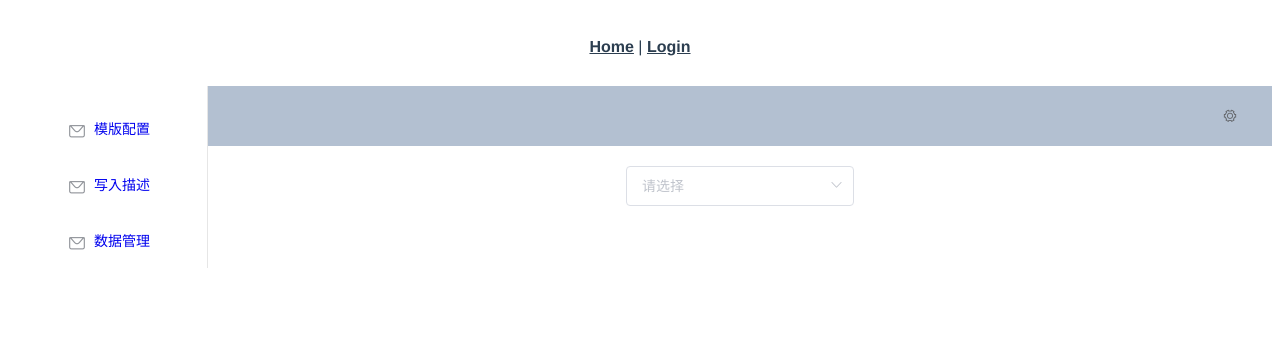
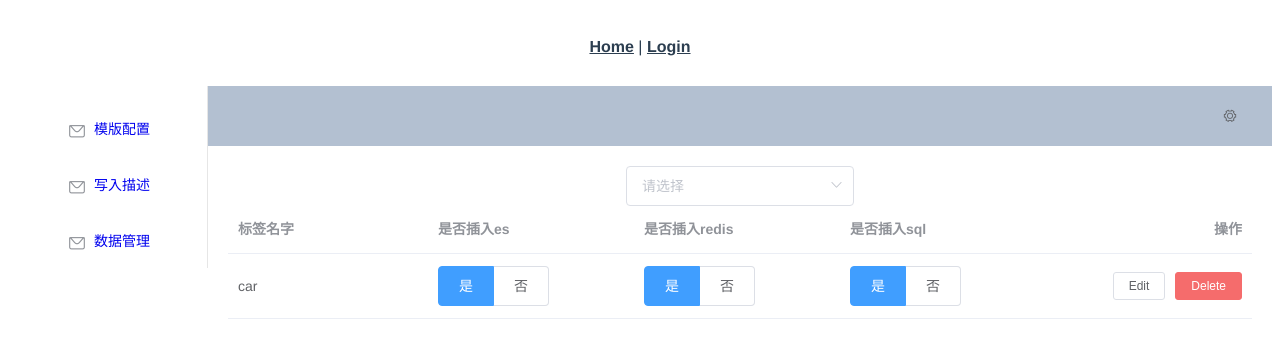
Before and after one commit to Boxworld1/dianasdog-frontend-opplatform, a Vue app: page /writesetting in a window 1280 px wide. Shown: the top 358 px of the page. Built offline with nearby package versions, Linux system fonts and the light colour scheme; sample sign-in values are in the browser's storage.

Commit message:
添加table部分 #7

```diff
--- a/src/components/resourceSelect.vue
+++ b/src/components/resourceSelect.vue
@@ -15,7 +15,7 @@ export default {
   name: "resourceSelect",
   props: {
     options:{
-      type: Object,
+      type: Array,
       default: () => []
     },
     value: {
--- a/src/views/WScopy.vue
+++ b/src/views/WScopy.vue
@@ -1,12 +1,56 @@
 <template>
   <div>
     <resource-select :options="options" :value="value_option" />
+    <div>
+      <el-table :data="labels" style="width: 100%" max-height="250">
+        <el-table-column fixed prop="name" label="标签名字" width="200" />
+        <el-table-column prop="es" label="是否插入es">
+          <template slot-scope="scope">
+            <el-radio-group v-model="scope.row.es">
+              <el-radio-button label="是"></el-radio-button>
+              <el-radio-button label="否"></el-radio-button>
+            </el-radio-group>
+          </template>
+        </el-table-column>
+        <el-table-column prop="redis" label="是否插入redis">
+          <template slot-scope="scope">
+            <el-radio-group v-model="scope.row.es">
+              <el-radio-button label="是"></el-radio-button>
+              <el-radio-button label="否"></el-radio-button>
+            </el-radio-group>
+          </template>
+        </el-table-column>
 
+        <el-table-column prop="sql" label="是否插入sql">
+          <template slot-scope="scope">
+            <el-radio-group v-model="scope.row.es">
+              <el-radio-button label="是"></el-radio-button>
+              <el-radio-button label="否"></el-radio-button>
+            </el-radio-group>
+          </template>
+        </el-table-column>
+
+        <el-table-column label="操作" align="right">
+          <template slot-scope="scope">
+            <el-button size="mini" @click="handleEdit(scope.$index, scope.row)"
+              >Edit</el-button
+            >
+            <el-button
+              size="mini"
+              type="danger"
+              @click="handleDelete(scope.$index, scope.row)"
+              >Delete</el-button
+            >
+          </template>
+        </el-table-column>
+      </el-table>
+    </div>
   </div>
 </template>
 
 <script>
-import resourceSelect from '../components/resourceSelect.vue'
+import resourceSelect from "../components/resourceSelect.vue";
+import request_json from "../utils/communication";
 export default {
   name: "WScopy",
   components: {
@@ -15,9 +59,26 @@ export default {
   data() {
     return {
       options: [],
-      value_option: '',
-      labels: [],
-    }
+      value_option: "",
+      labels: [{ name: "car", es: "是", redis: "是", sql: "否" }],
+    };
   },
-}
+  methods: {
+    set_labels(val) {}, //todo: convert val to list items
+    handleEdit(index, row) {
+      console.log(index, row);
+    },
+    handleDelete(index, row) {
+      console.log(index, row);
+    },
+  },
+  watch: {
+    value_option: {
+      handler(value) {
+        //todo: set mdg and url
+        // request_json.POST(this.set_labels, msg, url);
+      },
+    },
+  },
+};
 </script>
```
Also changed, not shown: src/components/labelCard.vue (deleted).
